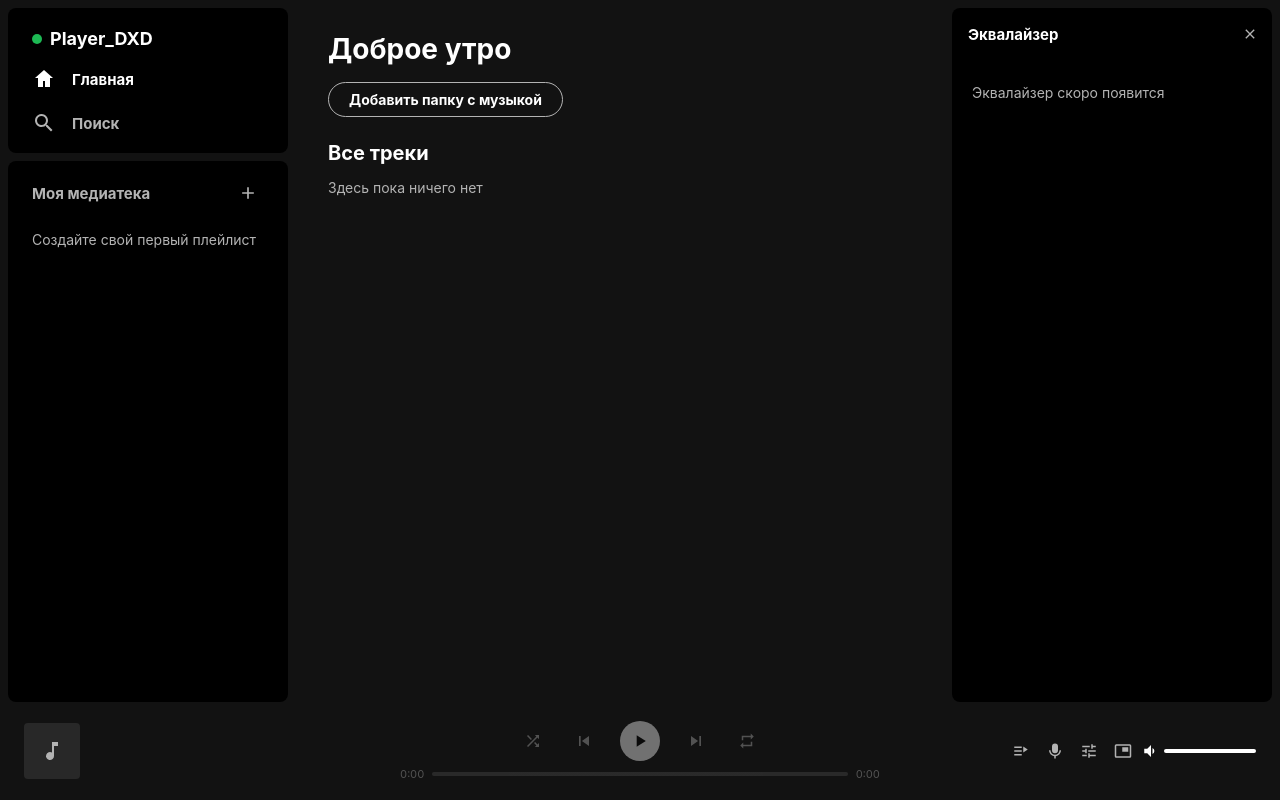
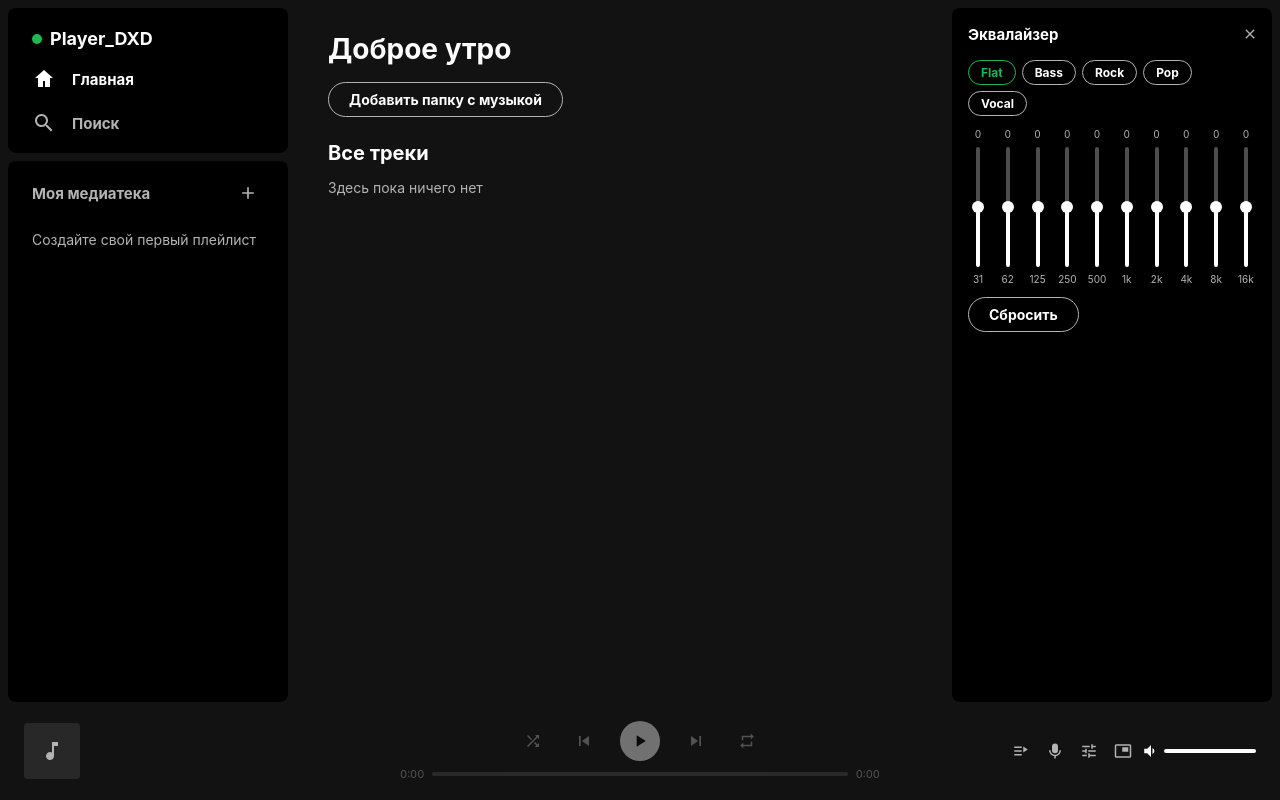
Before and after one commit to RedKamdelore/RE-Zon, a React (Vite) app in the folder src/renderer/: page / in a window 1280 px wide. Both pictures are taken after a click on the button 1089 px from the left and 751 px from the top of the page. Built offline with nearby package versions, Linux system fonts and the light colour scheme.

Commit message:
feat: equalizer ui with presets

```diff
--- /dev/null
+++ b/src/renderer/src/components/Equalizer.tsx
@@ -0,0 +1,76 @@
+import type { CSSProperties } from 'react'
+import { EQ_FREQS, EQ_PRESETS } from '../audio/engine'
+import { usePlayerStore } from '../stores/playerStore'
+import { persistPatch } from '../stores/playlistStore'
+
+const EQ_MIN = -12
+const EQ_MAX = 12
+
+/** 31 → «31», 1000 → «1k» */
+const freqLabel = (f: number): string => (f >= 1000 ? `${f / 1000}k` : String(f))
+
+/** −12…+12 → «−12»…«+12» (0 без знака) */
+const fmtDb = (db: number): string => (db > 0 ? `+${db}` : String(db))
+
+/** Заполнение трека снизу вверх: −12 dB = 0%, +12 dB = 100% */
+const sliderStyle = (db: number): CSSProperties =>
+  ({ '--progress': `${((db - EQ_MIN) / (EQ_MAX - EQ_MIN)) * 100}%` }) as CSSProperties
+
+export default function Equalizer() {
+  const eqGains = usePlayerStore((s) => s.eqGains)
+  const setEqGain = usePlayerStore((s) => s.setEqGain)
+  const applyEqPreset = usePlayerStore((s) => s.applyEqPreset)
+
+  // Пресет активен, только если текущие gains совпадают с ним точно
+  const activePreset = Object.keys(EQ_PRESETS).find((name) =>
+    EQ_PRESETS[name].every((db, i) => db === eqGains[i]),
+  )
+
+  const changeGain = (band: number, db: number): void => {
+    setEqGain(band, db)
+    persistPatch({ eqGains: usePlayerStore.getState().eqGains })
+  }
+
+  const applyPreset = (gains: number[]): void => {
+    applyEqPreset(gains)
+    persistPatch({ eqGains: usePlayerStore.getState().eqGains })
+  }
+
+  return (
+    <div className="eq">
+      <div className="eq-presets">
+        {Object.entries(EQ_PRESETS).map(([name, gains]) => (
+          <button
+            key={name}
+            className={`eq-preset${activePreset === name ? ' active' : ''}`}
+            onClick={() => applyPreset(gains)}
+          >
+            {name}
+          </button>
+        ))}
+      </div>
+      <div className="eq-sliders">
+        {EQ_FREQS.map((freq, band) => (
+          <div className="eq-band" key={freq}>
+            <span className="eq-db">{fmtDb(eqGains[band])}</span>
+            <input
+              className="eq-slider"
+              type="range"
+              min={EQ_MIN}
+              max={EQ_MAX}
+              step={1}
+              value={eqGains[band]}
+              style={sliderStyle(eqGains[band])}
+              onChange={(e) => changeGain(band, Number(e.target.value))}
+              title={`${freqLabel(freq)} Гц`}
+            />
+            <span className="eq-freq">{freqLabel(freq)}</span>
+          </div>
+        ))}
+      </div>
+      <button className="btn-outline eq-reset" onClick={() => applyPreset(EQ_PRESETS.Flat)}>
+        Сбросить
+      </button>
+    </div>
+  )
+}
--- a/src/renderer/src/components/RightPanel.tsx
+++ b/src/renderer/src/components/RightPanel.tsx
@@ -5,6 +5,7 @@ import { usePlayerStore } from '../stores/playerStore'
 import { useLyricsStore, setLyricsOverride } from '../stores/lyricsStore'
 import { fmt } from '../utils/format'
 import { CloseIcon, MusicNoteIcon } from './icons'
+import Equalizer from './Equalizer'
 
 interface RightPanelProps {
   panel: 'queue' | 'lyrics' | 'eq'
@@ -186,7 +187,7 @@ export default function RightPanel({ panel, onClose }: RightPanelProps) {
       <div className="rp-body">
         {panel === 'queue' && <QueuePanel />}
         {panel === 'lyrics' && <LyricsPanel />}
-        {panel === 'eq' && <p className="empty-state">Эквалайзер скоро появится</p>}
+        {panel === 'eq' && <Equalizer />}
       </div>
     </aside>
   )
--- a/src/renderer/src/stores/playlistStore.ts
+++ b/src/renderer/src/stores/playlistStore.ts
@@ -36,16 +36,29 @@ export function getPersistedBase(): PersistedData | null {
 // --- Debounced persist ----------------------------------------------------
 const PERSIST_DELAY = 500
 let persistTimer: ReturnType<typeof setTimeout> | null = null
+let pendingPatch: Partial<PersistedData> = {}
 
-function schedulePersist(playlists: Playlist[]): void {
+/**
+ * Общий дебаунсированный (500 мс) persist: мержит произвольные поля
+ * (playlists, eqGains, …) в persistedBase и сохраняет через saveData.
+ * Серия патчей внутри окна дебаунса накапливается в один saveData.
+ */
+export function persistPatch(patch: Partial<PersistedData>): void {
+  pendingPatch = { ...pendingPatch, ...patch }
   if (persistTimer !== null) clearTimeout(persistTimer)
   persistTimer = setTimeout(() => {
     persistTimer = null
+    const merged = pendingPatch
+    pendingPatch = {}
     if (typeof window === 'undefined' || !window.api || !persistedBase) return
     // Обновляем базу в памяти, чтобы следующие сохранения мержились с ней
-    persistedBase = { ...persistedBase, playlists }
+    persistedBase = { ...persistedBase, ...merged }
     window.api.saveData(persistedBase).catch((e) => console.error('saveData failed:', e))
   }, PERSIST_DELAY)
+}
+
+function schedulePersist(playlists: Playlist[]): void {
+  persistPatch({ playlists })
 }
 
 // --- Default name numbering ------------------------------------------------
--- a/src/renderer/src/styles/global.css
+++ b/src/renderer/src/styles/global.css
@@ -1048,3 +1048,95 @@ body {
   display: flex;
   gap: 12px;
 }
+
+/* --- Эквалайзер --- */
+.eq-presets {
+  display: flex;
+  flex-wrap: wrap;
+  gap: 6px;
+  padding: 4px 8px 8px;
+}
+
+.eq-preset {
+  padding: 4px 12px;
+  border: 1px solid var(--text-secondary);
+  border-radius: 999px;
+  background: transparent;
+  color: var(--text-primary);
+  font-family: inherit;
+  font-size: 12px;
+  font-weight: 700;
+  cursor: pointer;
+  transition: border-color 0.15s, color 0.15s;
+}
+
+.eq-preset:hover {
+  border-color: var(--text-primary);
+}
+
+.eq-preset.active {
+  border-color: var(--accent);
+  color: var(--accent);
+}
+
+.eq-sliders {
+  display: flex;
+  justify-content: space-between;
+  padding: 4px 4px 0;
+}
+
+.eq-band {
+  display: flex;
+  flex-direction: column;
+  align-items: center;
+  gap: 6px;
+  width: 28px;
+}
+
+.eq-db {
+  min-height: 13px;
+  font-size: 10px;
+  color: var(--text-secondary);
+  font-variant-numeric: tabular-nums;
+}
+
+/* Вертикальный range: writing-mode + direction: rtl → min внизу, max вверху (Chromium) */
+.eq-slider {
+  writing-mode: vertical-lr;
+  direction: rtl;
+  -webkit-appearance: none;
+  appearance: none;
+  width: 4px;
+  height: 120px;
+  margin: 0;
+  border-radius: 2px;
+  background: linear-gradient(
+    to top,
+    var(--slider-fill, #ffffff) var(--progress, 50%),
+    var(--slider-track) var(--progress, 50%)
+  );
+  cursor: pointer;
+  outline: none;
+}
+
+.eq-slider:hover {
+  --slider-fill: var(--accent);
+}
+
+.eq-slider::-webkit-slider-thumb {
+  -webkit-appearance: none;
+  width: 12px;
+  height: 12px;
+  border: none;
+  border-radius: 50%;
+  background: #ffffff;
+}
+
+.eq-freq {
+  font-size: 10px;
+  color: var(--text-secondary);
+}
+
+.eq-reset {
+  margin: 12px 8px 0;
+}
```
Also changed, not shown: 1 other file (tests, documents, lock files or other folders).
